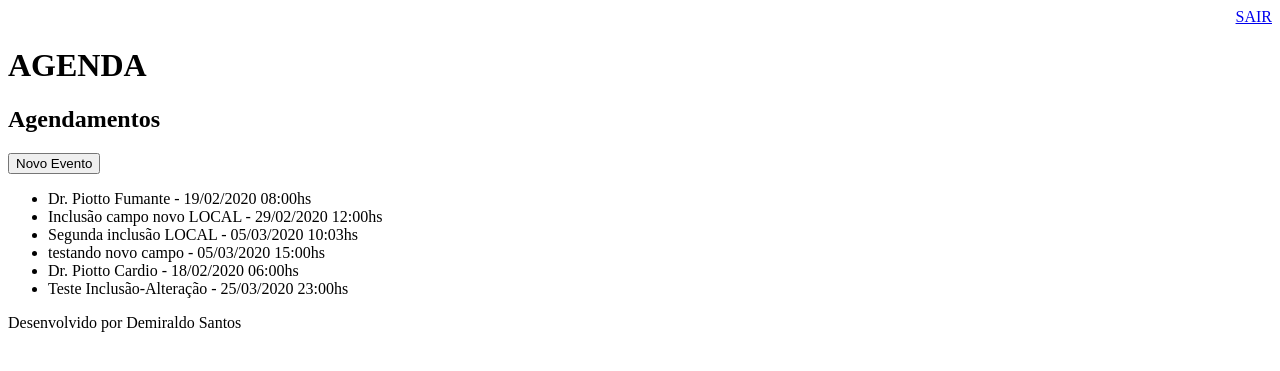
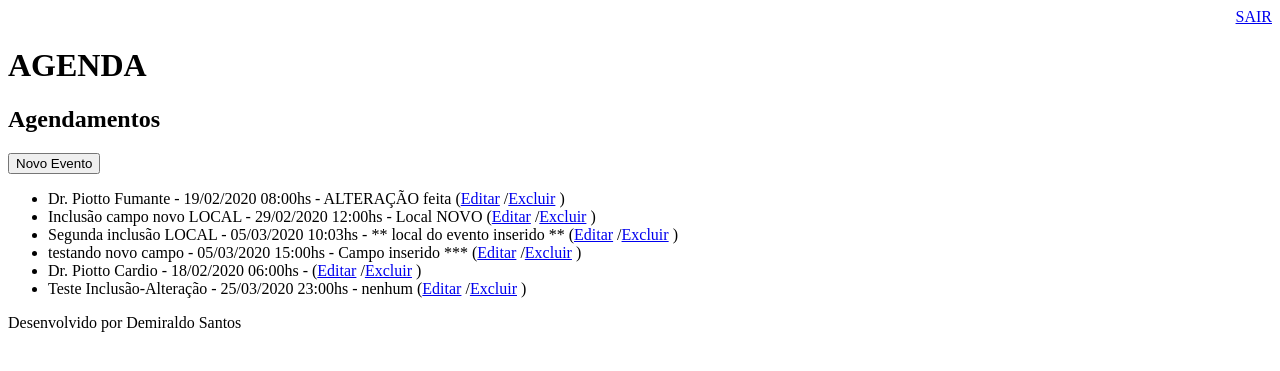
Before and after one commit to Demiraldo/agenda, a Django app: page /agenda/ in a window 1280 px wide. Shown: the top 371 px of the page. Run offline with Django 3.2, Linux system fonts and the light colour scheme; a user stored in the database is signed in; data comes from the database, SQL or seed files in the repository; both versions use the stored data as it was after the commit.

Commit message:
Adicionado funções de Alteração, Exclusão de dados

```diff
--- a/agenda/urls.py
+++ b/agenda/urls.py
@@ -25,6 +25,7 @@ urlpatterns = [
     path('agenda/', views.lista_eventos),
     path('agenda/cadevento/', views.cadevento),
     path('agenda/cadevento/submit', views.salvar_evento),
+    path('agenda/cadevento/delete/<int:id_evento>/', views.deletar_evento),
     # primeira  forma de redirecionar o index
     # path('', views.index)
 
--- a/core/models.py
+++ b/core/models.py
@@ -21,3 +21,6 @@ class Evento(models.Model):
 
     def get_data_evento(self):
         return self.data_evento.strftime('%d/%m/%Y %H:%Mhs')
+
+    def get_data_input_evento(self):
+        return self.data_evento.strftime('%Y-%m-%dT%H:%M')
--- a/core/views.py
+++ b/core/views.py
@@ -49,7 +49,11 @@ def lista_eventos(request):
 
 @login_required(login_url='/login/')
 def cadevento(request):
-    return render(request, 'cevento.html')
+    id_evento = request.GET.get('id')
+    dados_recebidos = {}
+    if id_evento:
+        dados_recebidos['evento'] = Evento.objects.get(id=id_evento)
+    return render(request, 'cevento.html', dados_recebidos)
 
 
 @login_required(login_url='/login/')
@@ -60,9 +64,36 @@ def salvar_evento(request):
         descricao = request.POST.get('descricao')
         local_evento = request.POST.get('local_evento')
         usuario = request.user
-        Evento.objects.create(titulo=titulo,
-                              data_evento=data_evento,
-                              descricao=descricao,
-                              local_evento=local_evento,
-                              usuario=usuario)
+        alterando = request.POST.get('id_alterando')
+
+        if alterando:
+            eventoalteracao = Evento.objects.get(id=alterando)
+            if eventoalteracao.usuario == usuario:
+                eventoalteracao.titulo = titulo
+                eventoalteracao.data_evento = data_evento
+                eventoalteracao.descricao = descricao
+                eventoalteracao.local_evento = local_evento
+                eventoalteracao.save()
+
+            # ---------------------------------------
+            """SEGUNDA FORMA DE GRAVAR AS ALTERAÇÕES"""
+            # Evento.objects.filter(id=alterando).update(titulo=titulo,
+            #                                           data_evento=data_evento,
+            #                                           descricao=descricao,
+            #                                           local_evento=local_evento)
+        else:
+            Evento.objects.create(titulo=titulo,
+                                  data_evento=data_evento,
+                                  descricao=descricao,
+                                  local_evento=local_evento,
+                                  usuario=usuario)
     return redirect('/')
+
+
+@login_required(login_url='/login/')
+def deletar_evento(request, id_evento):
+    usuario = request.user
+    evento_atual = Evento.objects.get(id=id_evento)
+    if usuario == evento_atual.usuario:
+        evento_atual.delete()
+    return redirect('/')
--- a/templates/agenda.html
+++ b/templates/agenda.html
@@ -7,7 +7,13 @@
         </a>
         <ul>
             {% for evento in eventos %}
-                <li> {{ evento.titulo }} - {{ evento.get_data_evento }} </li>
+                <li> {{ evento.titulo }} - {{ evento.get_data_evento }} -
+                    {% if evento.local_evento != None %}
+                        {{ evento.local_evento }}
+                    {% endif %}
+                    (<a href="cadevento/?id={{ evento.id }}">Editar</a>
+                    /<a href="cadevento/delete/{{ evento.id }}">Excluir</a> )
+                </li>
             {% endfor %}
         </ul>
 {% endblock %}
```
Also changed, not shown: templates/cevento.html (+5 -4 lines), db.sqlite3.
